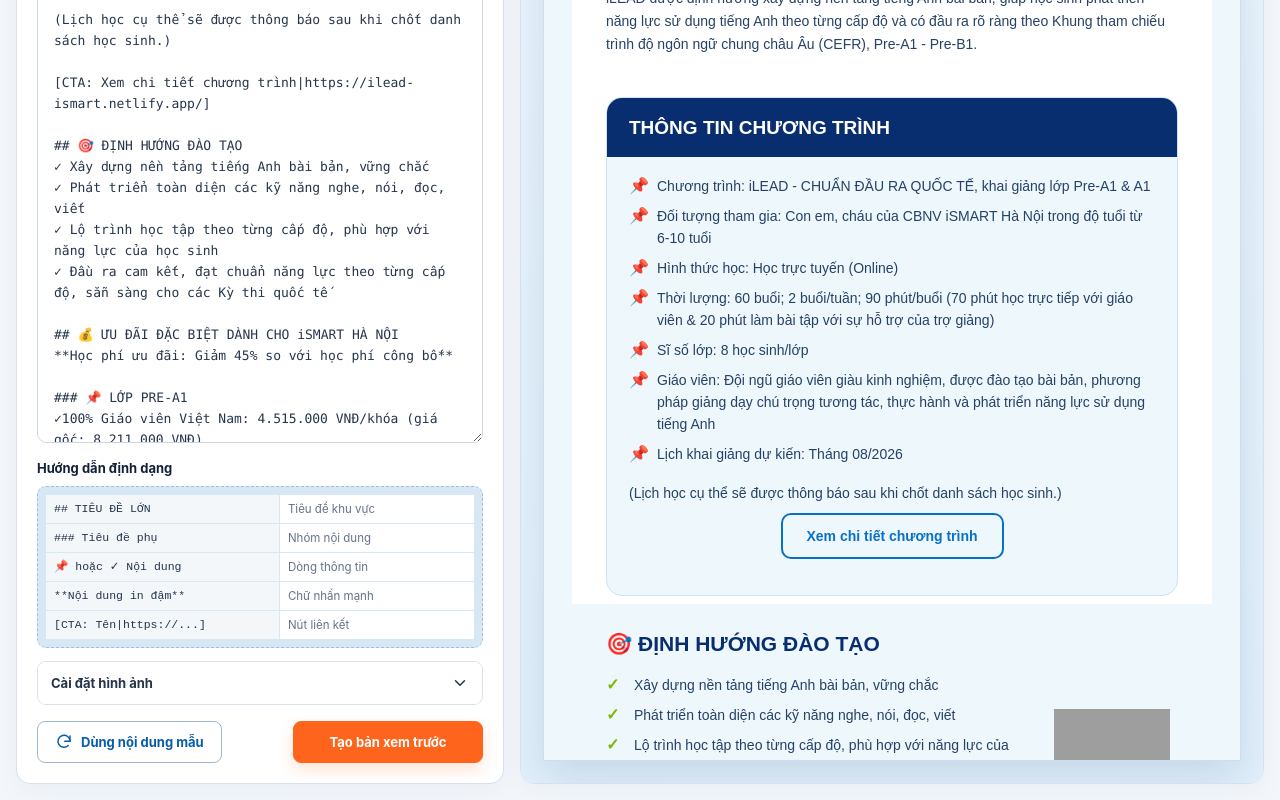
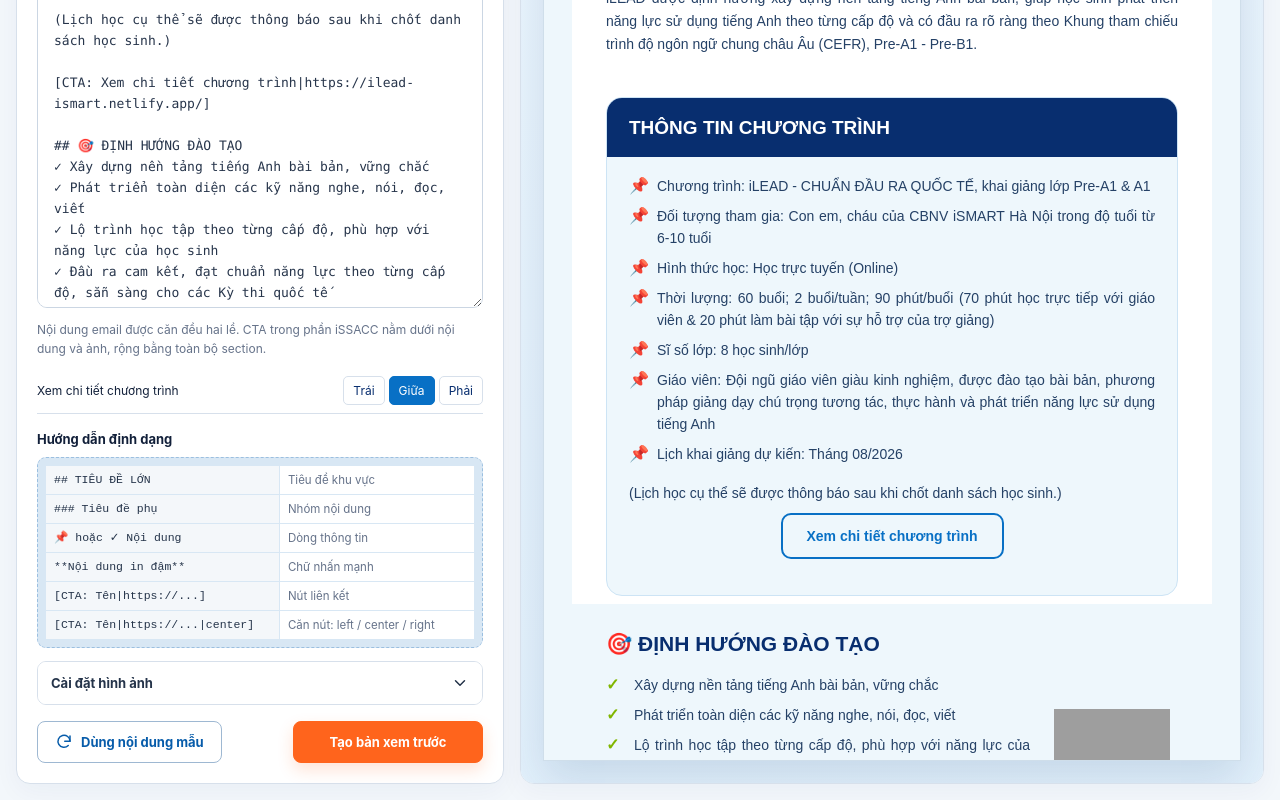
Before and after one commit to hoongp4327/build_emailmkt_ismart, a React (Vite) app: page / in a window 1280 px wide. Shown: the part 952-1752 px from the top of the page. Built offline with nearby package versions, Linux system fonts and the light colour scheme.

Commit message:
fix: justify email text and align section-wide registration CTAs

```diff
--- a/src/App.jsx
+++ b/src/App.jsx
@@ -1,6 +1,6 @@
 import { useEffect, useMemo, useRef, useState } from 'react'
 import { DEFAULT_CONTENT, DEFAULT_IMAGES } from './defaultContent'
-import { buildEmail } from './emailTemplate'
+import { buildEmail, parseCta } from './emailTemplate'
 
 const STORAGE_KEY = 'ismart-email-builder-v1'
 
@@ -41,6 +41,11 @@
   const toastTimer = useRef(null)
 
   const email = useMemo(() => buildEmail(content, images), [content, images, previewVersion])
+  const ctas = content.split('\n').map((line, index) => ({ ...parseCta(line), index })).filter(cta => cta.label)
+  const alignCta = (index, align) => setContent(current => current.split('\n').map((line, lineIndex) => {
+    const cta = lineIndex === index ? parseCta(line) : null
+    return cta ? `[CTA: ${cta.label}|${cta.url}|${align}]` : line
+  }).join('\n'))
 
   useEffect(() => {
     setSaveState('Đang lưu…')
@@ -131,6 +136,18 @@
           <label className="sr-only" htmlFor="email-content">Nội dung email marketing</label>
           <textarea id="email-content" value={content} onChange={(event) => setContent(event.target.value)} spellCheck="true" />
 
+          <div className="cta-settings">
+            <p>Nội dung email được căn đều hai lề. CTA trong phần iSSACC nằm dưới nội dung và ảnh, rộng bằng toàn bộ section.</p>
+            {ctas.map(cta => <div className="cta-row" key={cta.index}>
+              <span>{cta.label}</span>
+              <div role="group" aria-label={`Căn nút ${cta.label}`}>
+                {[['left', 'Trái'], ['center', 'Giữa'], ['right', 'Phải']].map(([value, label]) =>
+                  <button type="button" key={value} aria-pressed={cta.align === value} onClick={() => alignCta(cta.index, value)}>{label}</button>
+                )}
+              </div>
+            </div>)}
+          </div>
+
           <div className="format-guide" aria-label="Hướng dẫn định dạng">
             <h2>Hướng dẫn định dạng</h2>
             <div className="guide-grid">
@@ -139,6 +156,7 @@
               <code>📌 hoặc ✓ Nội dung</code><span>Dòng thông tin</span>
               <code>**Nội dung in đậm**</code><span>Chữ nhấn mạnh</span>
               <code>[CTA: Tên|https://...]</code><span>Nút liên kết</span>
+              <code>[CTA: Tên|https://...|center]</code><span>Căn nút: left / center / right</span>
             </div>
           </div>
 
--- a/src/emailTemplate.js
+++ b/src/emailTemplate.js
@@ -56,22 +56,27 @@
   return { preamble, sections }
 }
 
+export const parseCta = (line) => {
+  const match = line.trim().match(/^\[CTA:\s*([^|]+)\|([^|]+?)(?:\|(left|center|right))?\]$/i)
+  return match ? { label: match[1].trim(), url: match[2].trim(), align: (match[3] || 'center').toLowerCase() } : null
+}
+
+const renderCta = (cta) => `<table role="presentation" width="100%" cellpadding="0" cellspacing="0" border="0" style="width:100%;border-collapse:collapse;"><tr><td align="${cta.align}" style="padding:8px 0 18px;text-align:${cta.align};"><a href="${escapeHtml(safeUrl(cta.url))}" target="_blank" style="display:inline-block;padding:12px 24px;border:2px solid ${COLORS.blue};border-radius:10px;color:${COLORS.blue};font-family:Arial,Helvetica,sans-serif !important;font-size:14px;line-height:18px;font-weight:700;text-align:center;text-decoration:none;">${escapeHtml(cta.label)}</a></td></tr></table>`
+
 const renderParagraphs = (lines, options = {}) => {
   const { color = COLORS.text, compact = false } = options
   return lines
     .filter(Boolean)
     .map((line, index) => {
-      const cta = line.match(/^\[CTA:\s*(.+?)\|(.+?)\]$/)
-      if (cta) {
-        return `<div style="padding:8px 0 18px;text-align:center;"><a href="${safeUrl(cta[2])}" target="_blank" style="display:inline-block;padding:12px 24px;border:2px solid ${COLORS.blue};border-radius:10px;color:${COLORS.blue};font-family:Arial,Helvetica,sans-serif !important;font-size:14px;line-height:18px;font-weight:700;text-decoration:none;">${escapeHtml(cta[1])}</a></div>`
-      }
+      const cta = parseCta(line)
+      if (cta) return renderCta(cta)
       const isBullet = /^(📌|✓|⏰|☎|👉|-|•)/.test(line)
       if (isBullet) {
         const marker = line.match(/^(📌|✓|⏰|☎|👉|-|•)/)?.[0] || '•'
         const markerColor = marker === '✓' ? COLORS.lime : COLORS.orange
-        return `<table role="presentation" width="100%" cellpadding="0" cellspacing="0" border="0" style="width:100%;border-collapse:collapse;font-family:Arial,Helvetica,sans-serif;"><tr><td valign="top" width="28" style="width:28px;padding:${compact ? 4 : 7}px 0;color:${markerColor};font-family:Arial,Helvetica,sans-serif !important;font-size:16px;line-height:22px;font-weight:700;">${escapeHtml(marker)}</td><td style="padding:${compact ? 4 : 7}px 0;color:${color};font-family:Arial,Helvetica,sans-serif !important;font-size:14px;line-height:22px;">${inlineBold(stripMarkers(line))}</td></tr></table>`
+        return `<table role="presentation" width="100%" cellpadding="0" cellspacing="0" border="0" style="width:100%;border-collapse:collapse;font-family:Arial,Helvetica,sans-serif;"><tr><td valign="top" width="28" style="width:28px;padding:${compact ? 4 : 7}px 0;color:${markerColor};font-family:Arial,Helvetica,sans-serif !important;font-size:16px;line-height:22px;font-weight:700;">${escapeHtml(marker)}</td><td style="padding:${compact ? 4 : 7}px 0;text-align:justify;color:${color};font-family:Arial,Helvetica,sans-serif !important;font-size:14px;line-height:22px;">${inlineBold(stripMarkers(line))}</td></tr></table>`
       }
-      return `<p style="margin:${index ? 13 : 0}px 0 0;color:${color};font-family:Arial,Helvetica,sans-serif !important;font-size:14px;line-height:23px;">${inlineBold(line)}</p>`
+      return `<p style="margin:${index ? 13 : 0}px 0 0;text-align:justify;color:${color};font-family:Arial,Helvetica,sans-serif !important;font-size:14px;line-height:23px;">${inlineBold(line)}</p>`
     })
     .join('')
 }
@@ -113,14 +118,18 @@
     ? groups.map((group) => `<td class="email-stack" valign="top" width="50%" style="width:50%;padding:6px;"><table role="presentation" width="100%" cellpadding="0" cellspacing="0" border="0" style="width:100%;border-collapse:separate;border-spacing:0;background:#ffffff;border:1px solid #ffd2b8;border-radius:12px;font-family:Arial,Helvetica,sans-serif;"><tr><td style="padding:16px;"><div style="margin-bottom:10px;color:${COLORS.blue};font-family:Arial,Helvetica,sans-serif !important;font-size:18px;line-height:24px;font-weight:700;">${renderHeadingText(group.title)}</div>${renderParagraphs(group.lines, { compact: true })}</td></tr></table></td>`).join('')
     : `<td style="padding:6px;">${renderParagraphs(intro)}</td>`
 
-  return `<tr><td style="padding:30px 34px;background:#ffffff;"><table role="presentation" width="100%" cellpadding="0" cellspacing="0" border="0" style="width:100%;border-collapse:separate;border-spacing:0;background:#fff8f1;border:1px solid #ffd2b8;border-radius:17px;overflow:hidden;font-family:Arial,Helvetica,sans-serif;"><tr><td align="center" style="padding:20px;background:${COLORS.orange};color:#ffffff;font-family:Arial,Helvetica,sans-serif !important;"><div style="font-family:Arial,Helvetica,sans-serif !important;font-size:19px;line-height:27px;font-weight:700;">${renderHeadingText(section.title)}</div>${intro.filter(Boolean).map((line) => `<div style="margin-top:6px;font-family:Arial,Helvetica,sans-serif !important;font-size:14px;line-height:22px;font-weight:700;">${inlineBold(line)}</div>`).join('')}</td></tr><tr><td style="padding:14px;"><table role="presentation" width="100%" cellpadding="0" cellspacing="0" border="0" style="width:100%;border-collapse:collapse;font-family:Arial,Helvetica,sans-serif;"><tr>${cards}</tr></table></td></tr></table></td></tr>`
+  return `<tr><td style="padding:30px 34px;background:#ffffff;"><table role="presentation" width="100%" cellpadding="0" cellspacing="0" border="0" style="width:100%;border-collapse:separate;border-spacing:0;background:#fff8f1;border:1px solid #ffd2b8;border-radius:17px;overflow:hidden;font-family:Arial,Helvetica,sans-serif;"><tr><td align="center" style="padding:20px;background:${COLORS.orange};color:#ffffff;font-family:Arial,Helvetica,sans-serif !important;"><div style="font-family:Arial,Helvetica,sans-serif !important;font-size:19px;line-height:27px;font-weight:700;">${renderHeadingText(section.title)}</div>${intro.filter(Boolean).map((line) => parseCta(line) ? renderCta(parseCta(line)) : `<div style="margin-top:6px;font-family:Arial,Helvetica,sans-serif !important;font-size:14px;line-height:22px;font-weight:700;">${inlineBold(line)}</div>`).join('')}</td></tr><tr><td style="padding:14px;"><table role="presentation" width="100%" cellpadding="0" cellspacing="0" border="0" style="width:100%;border-collapse:collapse;font-family:Arial,Helvetica,sans-serif;"><tr>${cards}</tr></table></td></tr></table></td></tr>`
 }
 
-const renderRegistration = (section, mascot) => `
+const renderRegistration = (section, mascot) => {
+  const ctas = section.lines.map(parseCta).filter(Boolean)
+  const bodyLines = section.lines.filter(line => !parseCta(line))
+  return `
   <tr><td style="padding:0 34px 28px;background:#ffffff;"><table role="presentation" width="100%" cellpadding="0" cellspacing="0" border="0" style="width:100%;border-collapse:separate;border-spacing:0;background:${COLORS.pale};border:1px solid #d4e9f8;border-radius:16px;overflow:hidden;font-family:Arial,Helvetica,sans-serif;"><tr>
-    <td valign="middle" style="padding:23px 10px 23px 24px;"><div style="color:${COLORS.navy};font-family:Arial,Helvetica,sans-serif !important;font-size:22px;line-height:28px;font-weight:700;">${renderHeadingText(section.title)}</div><div style="margin-top:10px;">${renderParagraphs(section.lines)}</div></td>
+    <td valign="middle" style="padding:23px 10px 23px 24px;"><div style="color:${COLORS.navy};font-family:Arial,Helvetica,sans-serif !important;font-size:22px;line-height:28px;font-weight:700;">${renderHeadingText(section.title)}</div><div style="margin-top:10px;">${renderParagraphs(bodyLines)}</div></td>
     <td valign="bottom" align="center" width="150" style="width:150px;padding:10px 12px 0 0;"><img src="${safeUrl(mascot, '')}" alt="" width="138" style="display:block;width:138px;max-width:100%;height:auto;margin:0 auto;border:0;"></td>
-  </tr></table></td></tr>`
+  </tr>${ctas.length ? `<tr><td colspan="2" style="padding:0 24px 6px;">${ctas.map(renderCta).join('')}</td></tr>` : ''} </table></td></tr>`
+}
 
 const renderGeneric = (section) => `<tr><td style="padding:25px 34px;background:#ffffff;"><div style="margin-bottom:12px;color:${COLORS.navy};font-family:Arial,Helvetica,sans-serif !important;font-size:20px;line-height:27px;font-weight:700;">${renderHeadingText(section.title)}</div>${renderParagraphs(section.lines)}</td></tr>`
 
--- a/src/styles.css
+++ b/src/styles.css
@@ -79,6 +79,14 @@
 }
 textarea:focus, input:focus { border-color: var(--blue); box-shadow: 0 0 0 3px rgba(8,112,197,.12); }
 
+.cta-settings { margin-top: 12px; }
+.cta-settings p { margin: 0 0 10px; color: var(--muted); font-size: 12px; line-height: 19px; }
+.cta-row { display:flex; flex-wrap:wrap; align-items:center; justify-content:space-between; gap:8px; padding:8px 0; border-bottom:1px solid var(--border); font-size:12px; }
+.cta-row > span { flex:1; min-width:120px; overflow-wrap:anywhere; }
+.cta-row > div { display:flex; gap:4px; }
+.cta-row button { padding:6px 9px; border:1px solid var(--border); border-radius:5px; background:#fff; color:var(--navy); font-size:12px; }
+.cta-row button[aria-pressed="true"] { background:var(--blue); border-color:var(--blue); color:#fff; }
+.cta-row button:focus-visible { outline:2px solid var(--blue); outline-offset:2px; }
 .format-guide { margin-top: 16px; }
 .format-guide h2 { margin: 0 0 8px; font-size: 13px; line-height: 19px; }
 .guide-grid {
```
Also changed, not shown: 1 other file (tests, documents, lock files or other folders).
